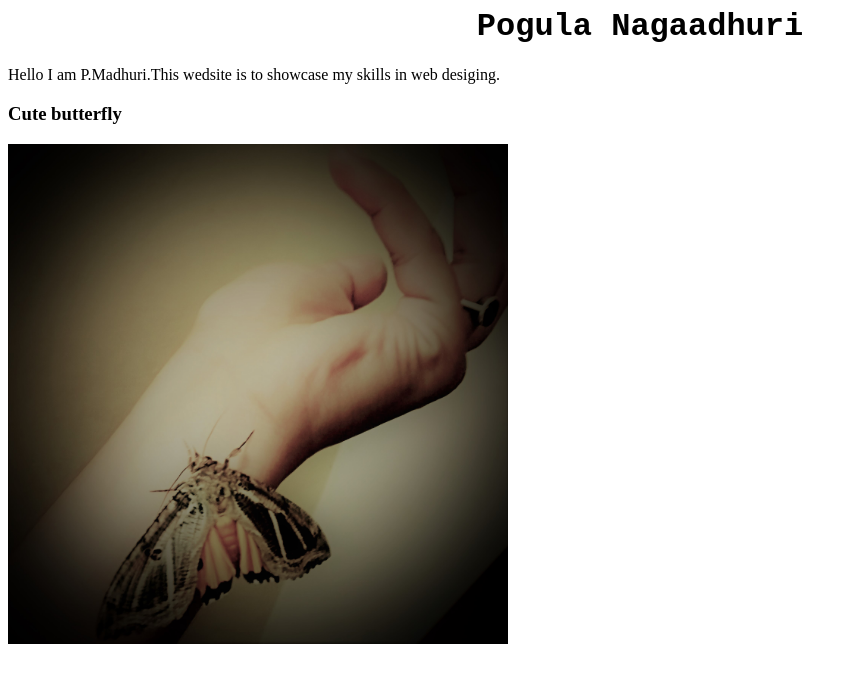
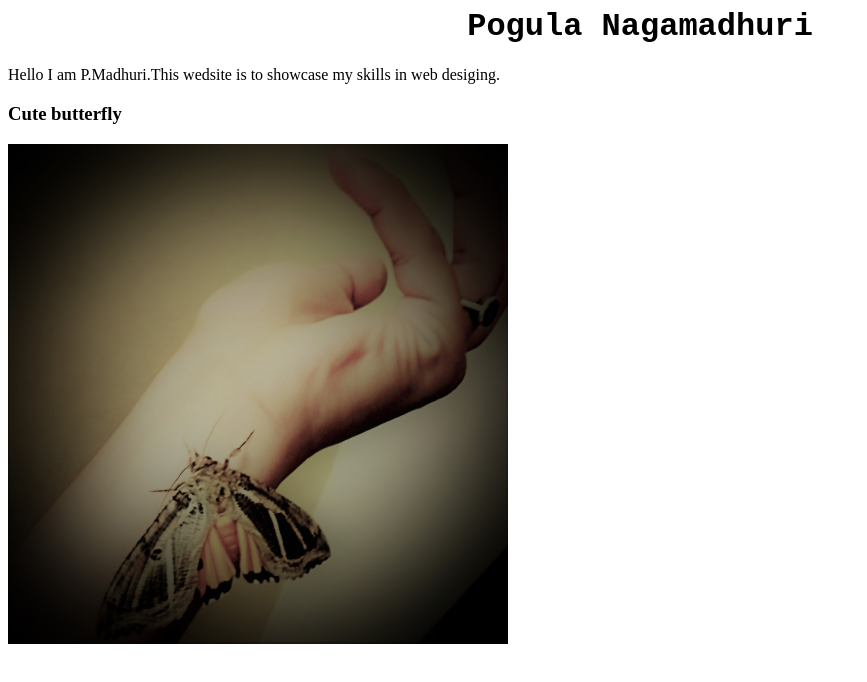
Before and after one commit to madhuri-4A0/my-profile, a plain HTML site: page index.html in a window 1280 px wide. Shown: the whole page, without its empty margins (0-867 px from the left). Drawn offline with Linux system fonts and the light colour scheme.

Commit message:
Update index.html

```diff
--- a/index.html
+++ b/index.html
@@ -7,7 +7,7 @@
 
  <body>
 
-	<h1> Pogula Nagaadhuri </h1>
+	<h1> Pogula Nagamadhuri </h1>
 
 	 <p> Hello I am P.Madhuri.This wedsite is to showcase my skills in web desiging. </p>
 
```
